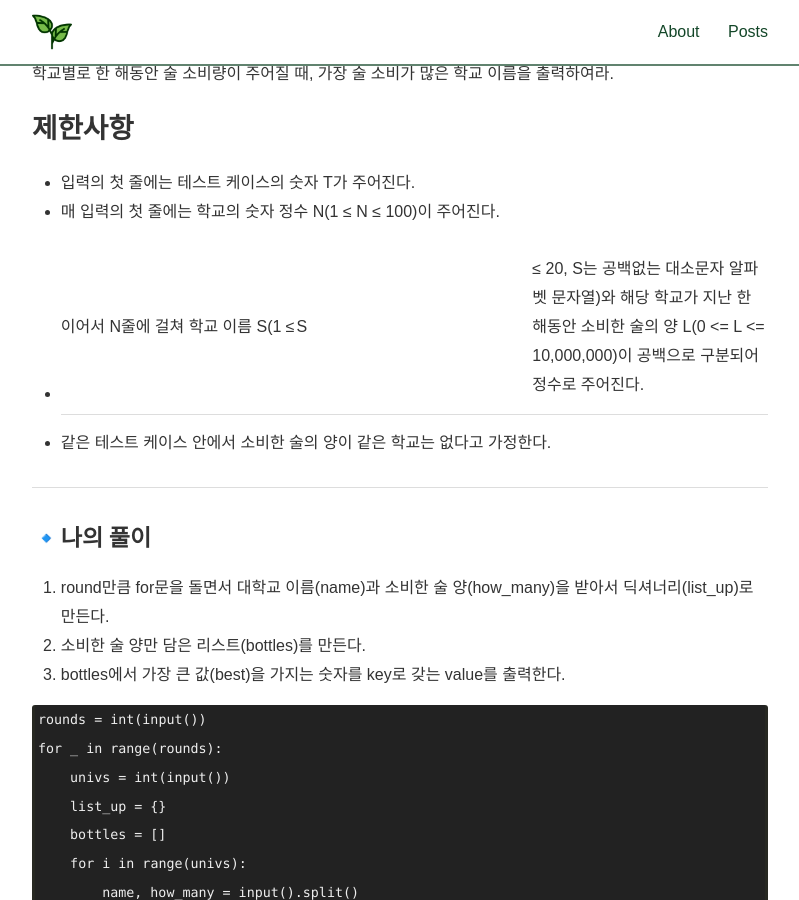
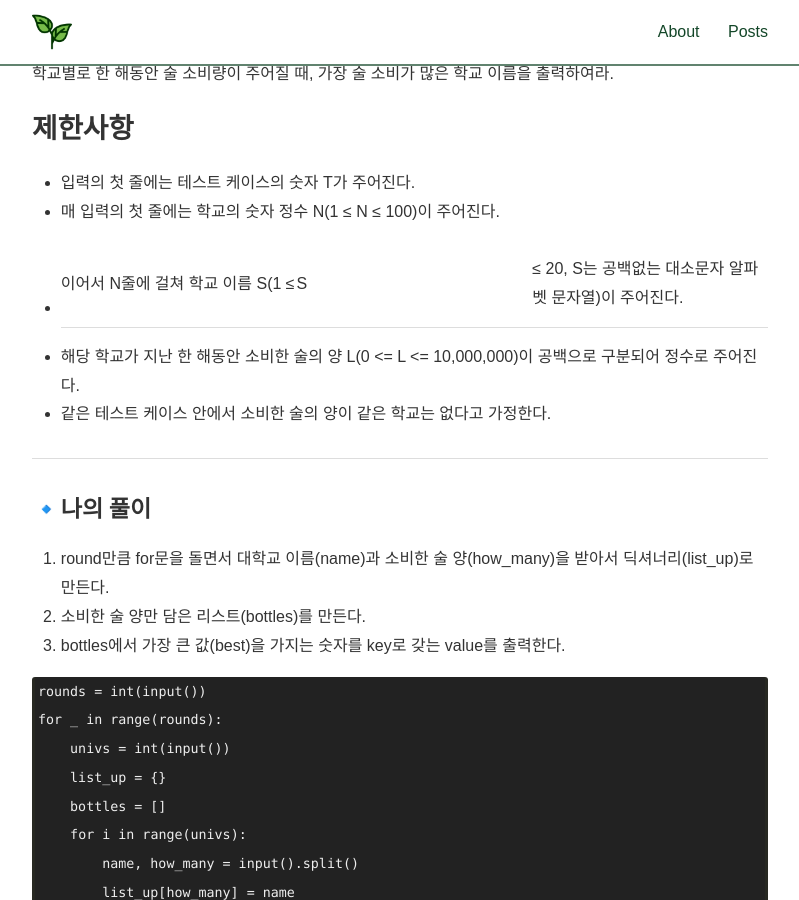
Before and after one commit to codeblue25/codeblue25.github.io, a Jekyll site: the page built from _posts/2021-07-03-boj.md, in a window 1280 px wide and 900 px high, scrolled down 405 px. Shown: the whole window, without its empty margins (240-1039 px from the left). Built offline with Jekyll 4.4.1, drawn with Linux system fonts in a browser that asks for light colours; nearby versions of some CDN libraries; some web fonts are replaced; a style sheet for code colours, icons or effects is not loaded.

Commit message:
문제 글자 깨져서 수정

```diff
--- a/_posts/2021-07-03-boj.md
+++ b/_posts/2021-07-03-boj.md
@@ -16,7 +16,8 @@ categories: Algorithm
 
 - 입력의 첫 줄에는 테스트 케이스의 숫자 T가 주어진다.
 - 매 입력의 첫 줄에는 학교의 숫자 정수 N(1 ≤ N ≤ 100)이 주어진다.
-- 이어서 N줄에 걸쳐 학교 이름 S(1 ≤ |S| ≤ 20, S는 공백없는 대소문자 알파벳 문자열)와 해당 학교가 지난 한 해동안 소비한 술의 양 L(0 <= L <= 10,000,000)이 공백으로 구분되어 정수로 주어진다.
+- 이어서 N줄에 걸쳐 학교 이름 S(1 ≤ |S| ≤ 20, S는 공백없는 대소문자 알파벳 문자열)이 주어진다.
+- 해당 학교가 지난 한 해동안 소비한 술의 양 L(0 <= L <= 10,000,000)이 공백으로 구분되어 정수로 주어진다.
 - 같은 테스트 케이스 안에서 소비한 술의 양이 같은 학교는 없다고 가정한다.
 
 ---
```
